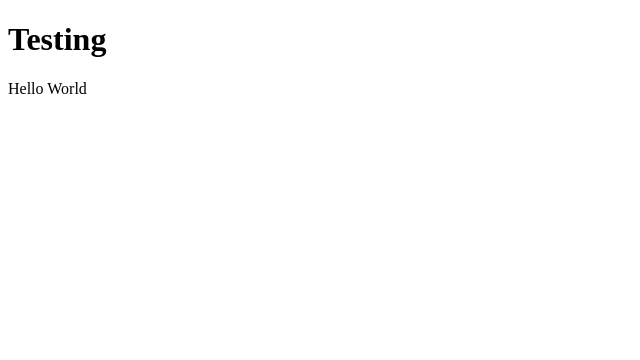
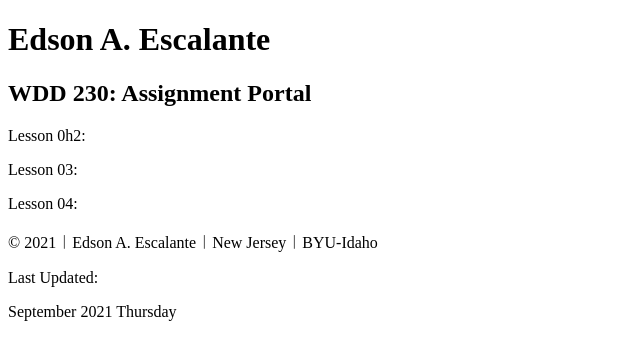
Before and after one commit to edsonescalante/wdd230, a plain HTML site: page index.html in a window 1280 px wide. Shown: the whole page, without its empty margins (0-640 px from the left). Drawn offline with Linux system fonts and the light colour scheme.

Commit message:
Innitial Commit

```diff
--- a/index.html
+++ b/index.html
@@ -7,7 +7,21 @@
     <title>Test</title>
 </head>
 <body>
-   <h1>Testing</h1>
-   <footer>Hello World</footer>
+   <h1>Edson A. Escalante</h1>
+
+   <h2>WDD 230: Assignment Portal</h2>
+
+   <p>Lesson 0h2: </p>
+   <p>Lesson 03: </p>
+   <p>Lesson 04: </p>
+
+   <footer>
+
+        <p>&copy; 2021︱Edson A. Escalante︱New Jersey︱BYU-Idaho</p>
+        <p>Last Updated: </p> <span id="currentdate"></span>
+        <script src="js/currentdate.js"></script>
+
+    </footer>
+
 </body>
 </html>
--- /dev/null
+++ b/js/currentdate.js
@@ -0,0 +1,2 @@
+const options = {weekday: 'long', days: "numeric", month: 'long', year:'numeric'}
+document.getElementById('currentdate').textContent = new Date().toLocaleDateString('en-US', options);
```
